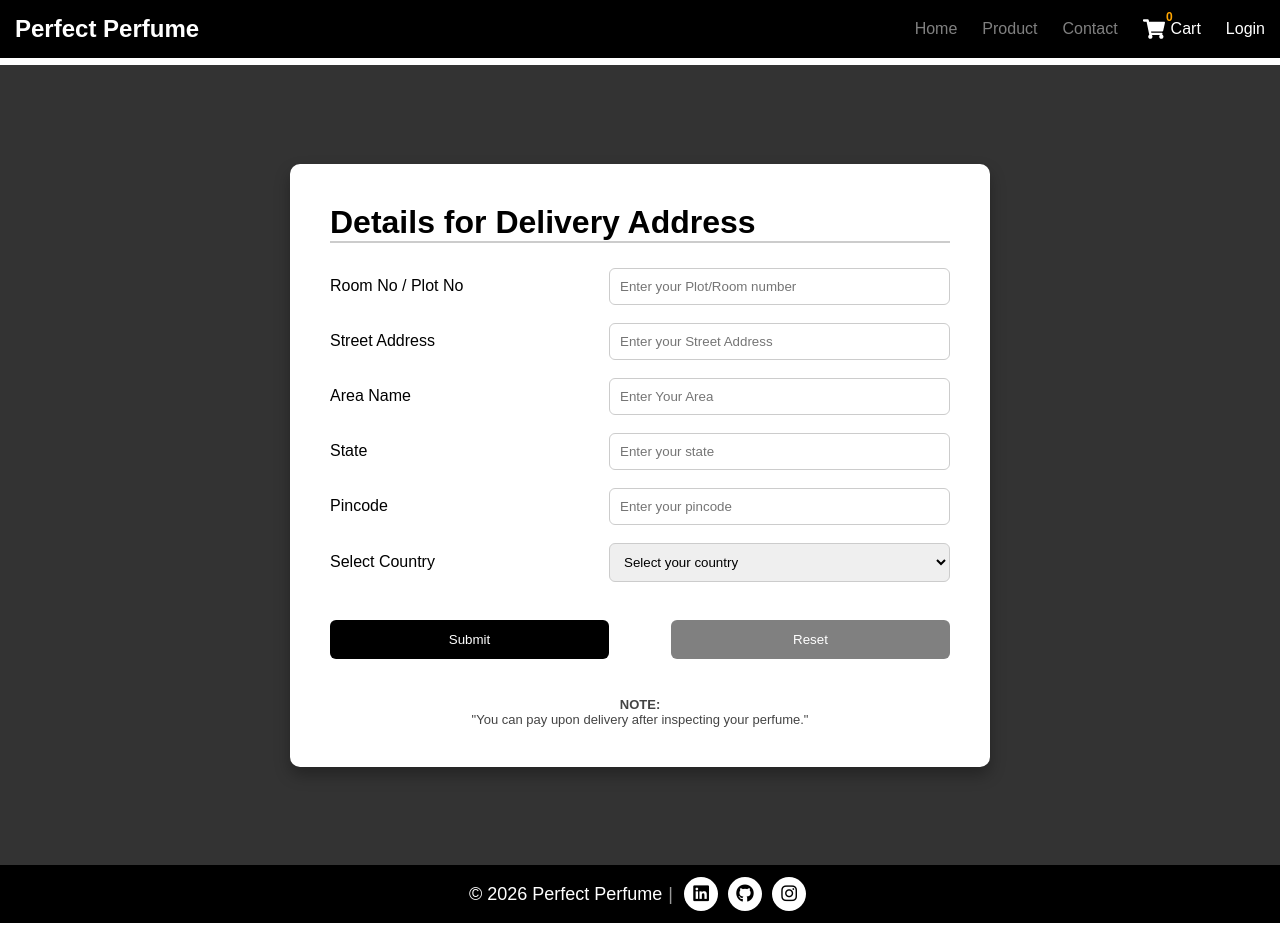
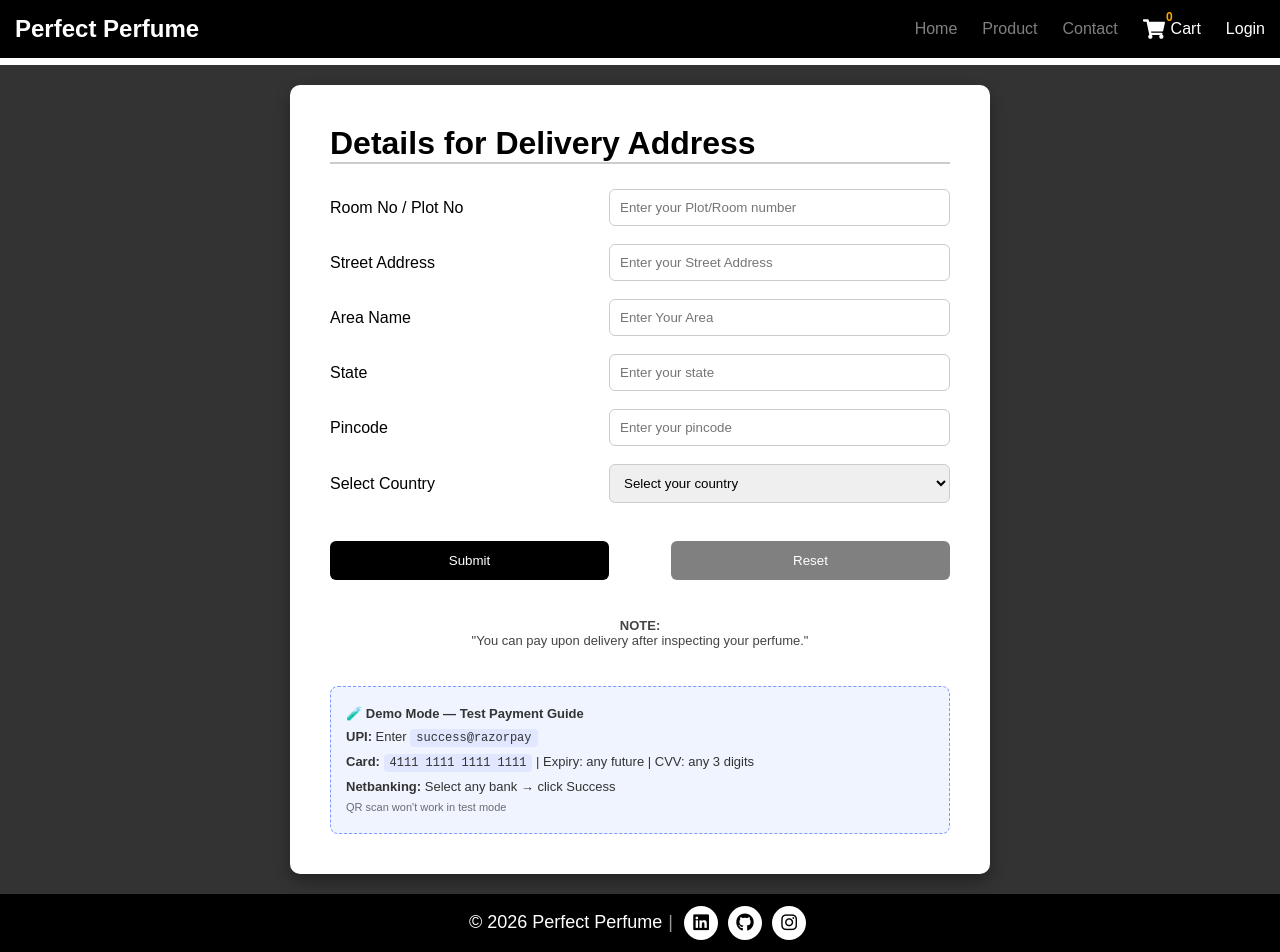
Before and after one commit to HariVignesh18/Perfect-Perfume-v2, a React (Vite) app: page /checkout in a window 1280 px wide. Before the commit the page ends 923 px from the top, so only its background shows below. Built offline with nearby package versions, Linux system fonts and the light colour scheme; no server answers.

Commit message:
Added payment method via RazorPay test mode for dummy payments

```diff
--- a/index.html
+++ b/index.html
@@ -3,14 +3,9 @@
   <head>
     <meta charset="UTF-8" />
     <link rel="icon" href="/logo.png" />
-    <link
-  rel="stylesheet"
-  href="https://cdnjs.cloudflare.com/ajax/libs/font-awesome/6.5.0/css/all.min.css"
-/>
-    <link
-  rel="stylesheet"
-  href="https://cdnjs.cloudflare.com/ajax/libs/font-awesome/6.5.0/css/all.min.css"
-/>
+    <link rel="stylesheet" href="https://cdnjs.cloudflare.com/ajax/libs/font-awesome/6.5.0/css/all.min.css" />
+    <link rel="stylesheet" href="https://cdnjs.cloudflare.com/ajax/libs/font-awesome/6.5.0/css/all.min.css" />
+    <script src="https://checkout.razorpay.com/v1/checkout.js"></script>
     <meta name="viewport" content="width=device-width, initial-scale=1.0" />
     <title>perfect-perfume-frontend</title>
   </head>
--- a/src/assets/css/checkout.css
+++ b/src/assets/css/checkout.css
@@ -68,6 +68,27 @@
   text-align: center;
 }
 
+/* TEST PAYMENT INFO BANNER */
+.test-payment-info {
+  margin-top: 20px;
+  padding: 15px;
+  background: #f0f4ff;
+  border: 1px dashed #7b9cff;
+  border-radius: 8px;
+  font-size: 13px;
+  color: #333;
+  line-height: 1.8;
+}
+
+.test-payment-info code {
+  background: #e0e7ff;
+  padding: 2px 6px;
+  border-radius: 4px;
+  font-family: monospace;
+  font-size: 12px;
+  user-select: all;
+}
+
 .checkout-container {
   background-color: #333;
   min-height: 100vh;
--- a/src/components/Checkout.jsx
+++ b/src/components/Checkout.jsx
@@ -3,7 +3,7 @@ import { useNavigate, useLocation } from "react-router-dom";
 import "../assets/css/checkout.css";
 import toast from "react-hot-toast";
 import { useCart } from "../context/CartContext";
-import API_BASE from "../config/api";
+import API_BASE, { RAZOR_PAY } from "../config/api";
 
 export default function Checkout() {
   const navigate = useNavigate();
@@ -17,7 +17,7 @@ export default function Checkout() {
   });
   const location = useLocation();
   const buyNowItem = location.state?.buyNowItem;
-  const { fetchCart } = useCart();
+  const { cartItems, fetchCart } = useCart();
 
   const [submitting, setSubmitting] = useState(false);
 
@@ -25,9 +25,59 @@ export default function Checkout() {
     setForm({ ...form, [e.target.name]: e.target.value });
   };
   const handleSubmit = async (e) => {
-    const toastId = toast.loading("Placing your order...");
   e.preventDefault();
-  console.log("BuyNowItem:", buyNowItem);
+  setSubmitting(true);
+  const toastId = toast.loading("Processing payment...");
+
+  try {
+    // 🔹 STEP 1: Calculate amount
+    const amount = buyNowItem
+      ? buyNowItem.price * buyNowItem.quantity
+      : cartItems.reduce((sum, item) => sum + item.price * item.quantity, 0);
+
+    if (amount <= 0) {
+      toast.error("Cart is empty or invalid amount", { id: toastId });
+      setSubmitting(false);
+      return;
+    }
+
+    // 🔹 STEP 2: Create Razorpay order
+    const orderRes = await fetch(`${API_BASE}/api/create-razorpay-order`, {
+      method: "POST",
+      credentials: "include",
+      headers: { "Content-Type": "application/json" },
+      body: JSON.stringify({ amount }),
+    });
+
+    const order = await orderRes.json();
+
+    // 🔹 STEP 3: Open Razorpay
+    const options = {
+      key: RAZOR_PAY,
+      amount: order.amount,
+      currency: "INR",
+      order_id: order.id,
+      name: "Perfect Perfume",
+      description: "Test Mode — Use UPI: success@razorpay",
+      prefill: {
+        email: "test@example.com",
+        contact: "9999999999",
+      },
+
+      handler: async function (response) {
+        // 🔹 STEP 4: Verify payment
+        const verifyRes = await fetch(`${API_BASE}/api/verify-payment`, {
+          method: "POST",
+          headers: { "Content-Type": "application/json" },
+          credentials: "include",
+          body: JSON.stringify(response),
+        });
+
+        const verifyData = await verifyRes.json();
+
+        if (verifyData.status === "success") {
+          // 🔹 STEP 5: NOW place order (your original logic)
+
           const url = buyNowItem
             ? `${API_BASE}/api/order/buy-now`
             : `${API_BASE}/api/order/cart`;
@@ -52,7 +102,6 @@ export default function Checkout() {
                 country: form.country,
               };
 
-  try {
           const res = await fetch(url, {
             method: "POST",
             credentials: "include",
@@ -65,18 +114,39 @@ export default function Checkout() {
           const data = await res.json();
 
           if (res.ok) {
-        toast.success("Order placed successfully 🎉", { id: toastId });
+            toast.success("Payment successful 🎉", { id: toastId });
             navigate("/order-confirmation");
             await fetchCart();
           } else {
             toast.error(data.error || "Order failed", { id: toastId });
+            setSubmitting(false);
           }
+        } else {
+          toast.error("Payment verification failed", { id: toastId });
+          setSubmitting(false);
+        }
+      },
+
+      theme: {
+        color: "#111",
+      },
+      modal: {
+        ondismiss: function () {
+          toast.dismiss(toastId);
+          setSubmitting(false);
+        },
+      },
+    };
+
+    const rzp = new window.Razorpay(options);
+    rzp.open();
+
   } catch (err) {
     console.log(err);
-    toast.error(data.error || "Something went wrong");;
+    toast.error("Something went wrong", { id: toastId });
+    setSubmitting(false);
   }
 };
-
   return (
     <div className="checkout-container">
       <div className="checkout-box">
@@ -153,6 +223,14 @@ export default function Checkout() {
             <b>NOTE:</b><br />
             "You can pay upon delivery after inspecting your perfume."
           </p>
+
+          <div className="test-payment-info">
+            <p><b>🧪 Demo Mode — Test Payment Guide</b></p>
+            <p><b>UPI:</b> Enter <code>success@razorpay</code></p>
+            <p><b>Card:</b> <code>4111 1111 1111 1111</code> | Expiry: any future | CVV: any 3 digits</p>
+            <p><b>Netbanking:</b> Select any bank → click Success</p>
+            <p style={{ fontSize: '11px', opacity: 0.7 }}>QR scan won't work in test mode</p>
+          </div>
         </form>
       </div>
     </div>
--- a/src/components/Product.jsx
+++ b/src/components/Product.jsx
@@ -18,6 +18,7 @@ export default function Product() {
       buyNowItem: {
         product_id: product.id,
         quantity: 1,
+        price: product.price,
       },
     },
   });
--- a/src/config/api.js
+++ b/src/config/api.js
@@ -1,6 +1,5 @@
-// Central API base URL — reads from .env so you only change it in one place.
-// Local dev:  VITE_API_BASE_URL=https://localhost:5000
-// Production: VITE_API_BASE_URL=https://your-production-api.com
 const API_BASE = import.meta.env.VITE_API_BASE_URL;
+const RAZOR_PAY = import.meta.env.VITE_RAZOR_PAY;
 
+export { RAZOR_PAY };
 export default API_BASE;
```
Lines whose indentation alone changed are shown as unchanged.
